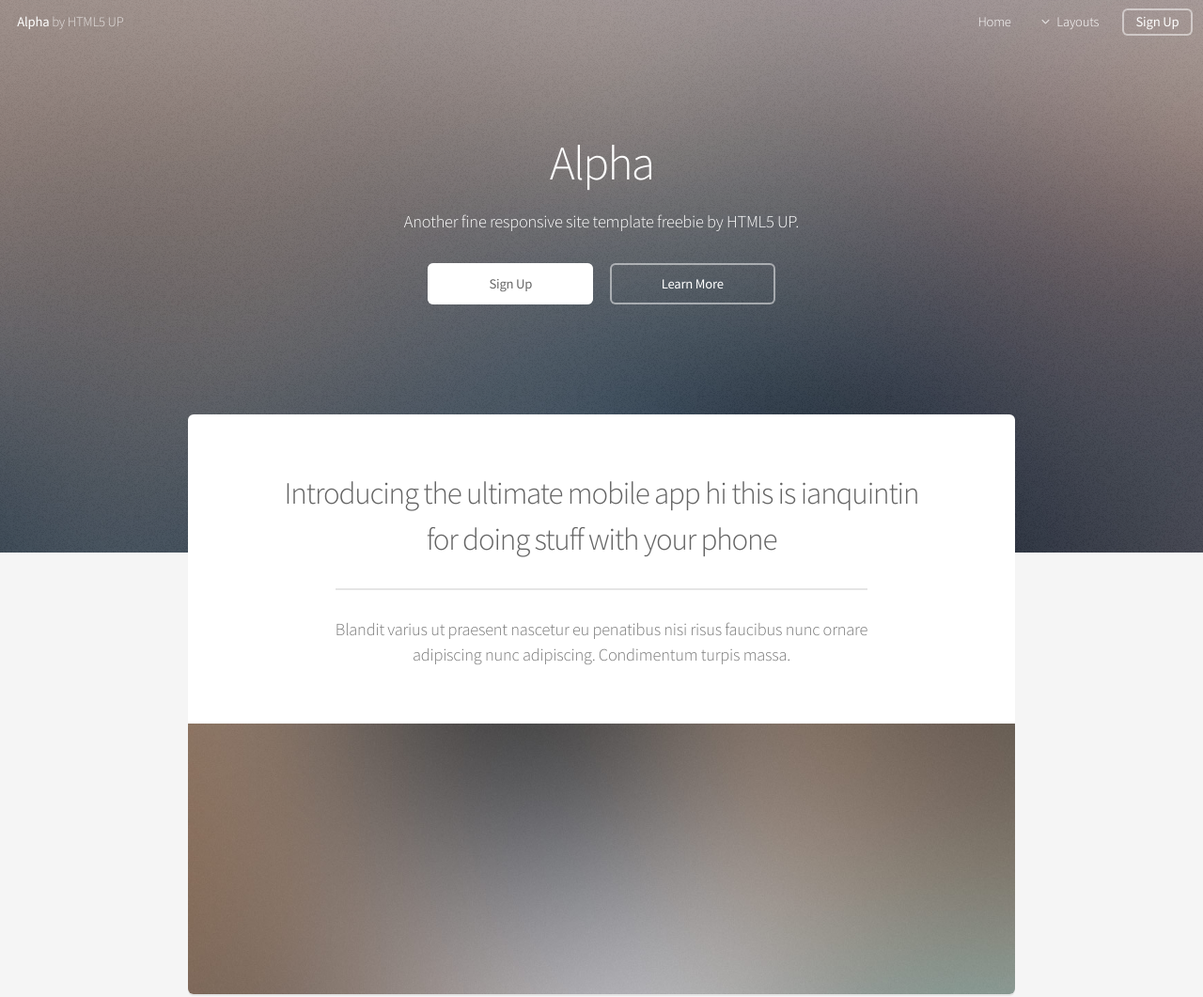
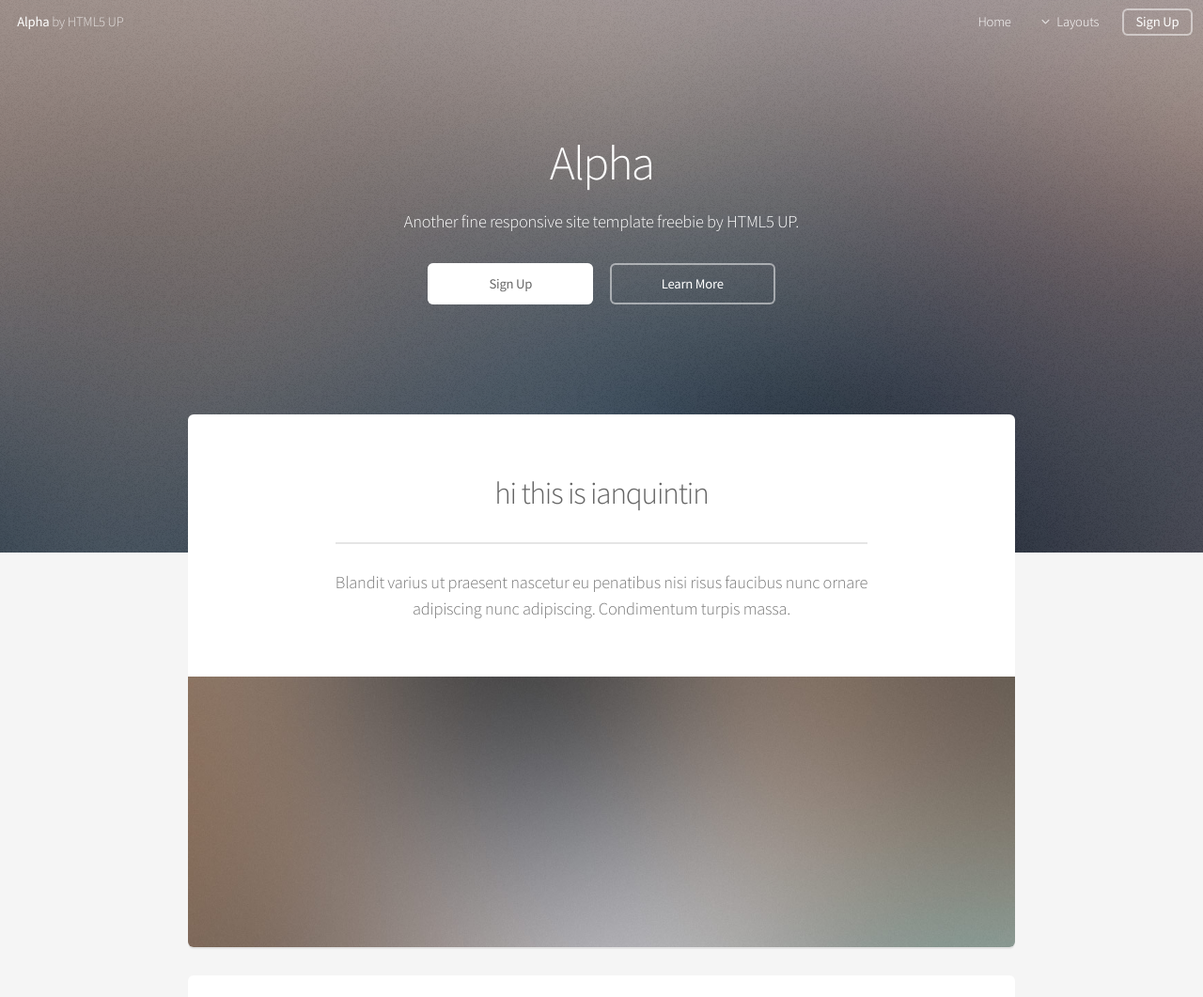
Before and after one commit to quintinianchiu/quintinianchiu.github.io, a plain HTML site: page index.html in a window 1280 px wide. Shown: the top 1061 px of the page at 94% size. Drawn offline with Linux system fonts and the light colour scheme.

Commit message:
delected text

```diff
--- a/index.html
+++ b/index.html
@@ -59,9 +59,7 @@
 
 					<section class="box special">
 						<header class="major">
-							<h2>Introducing the ultimate mobile app hi this is ianquintin
-							<br />
-							for doing stuff with your phone</h2>
+							<h2> hi this is ianquintin</h2>
 							<p>Blandit varius ut praesent nascetur eu penatibus nisi risus faucibus nunc ornare<br />
 							adipiscing nunc adipiscing. Condimentum turpis massa.</p>
 						</header>
```
